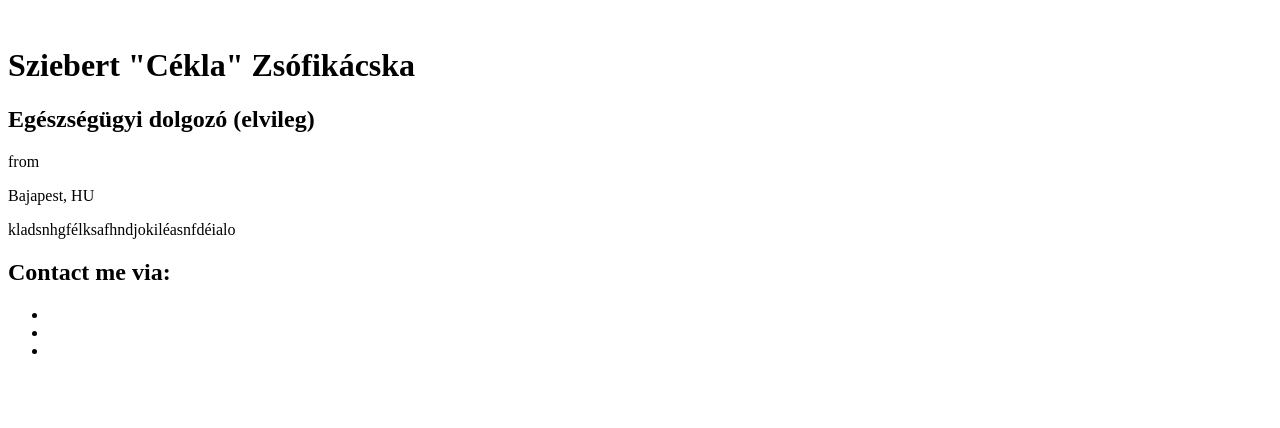
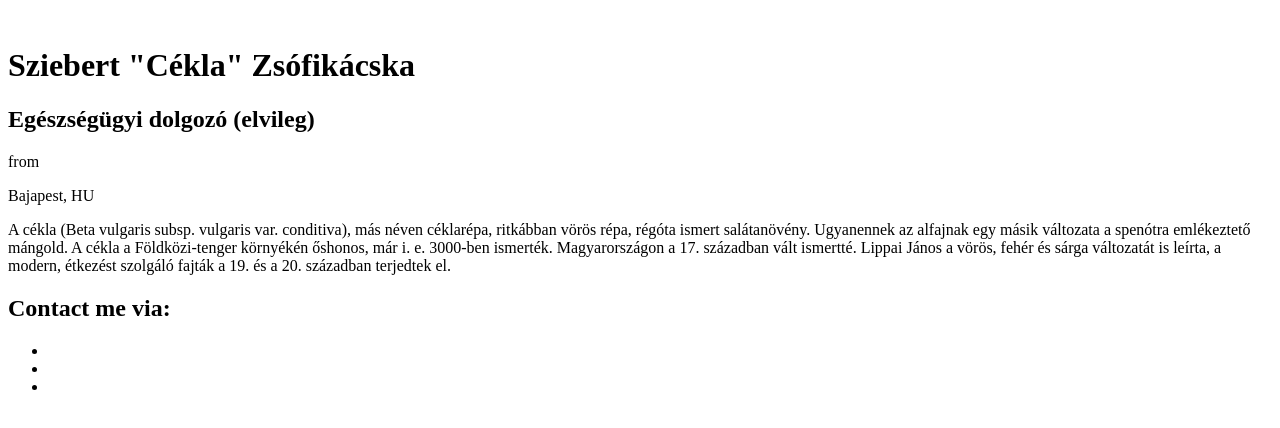
Before and after one commit to DukeTSX/cekla, a plain HTML site: page index.html in a window 1280 px wide. Drawn offline with Linux system fonts and the light colour scheme.

Commit message:
Update index.html

```diff
--- a/index.html
+++ b/index.html
@@ -20,7 +20,11 @@
         </div>
         <div class="content">
             <p class="about">
-                kladsnhgfélksafhndjokiléasnfdéialo
+                A cékla (Beta vulgaris subsp. vulgaris var. conditiva), más néven céklarépa, ritkábban vörös répa, régóta ismert salátanövény.
+                Ugyanennek az alfajnak egy másik változata a spenótra emlékeztető mángold.
+
+                A cékla a Földközi-tenger környékén őshonos, már i. e. 3000-ben ismerték. Magyarországon a 17. században vált ismertté.
+                Lippai János a vörös, fehér és sárga változatát is leírta, a modern, étkezést szolgáló fajták a 19. és a 20. században terjedtek el.
             </p>
             <section class="links">
                 <h2>Contact me via:</h2>
```
